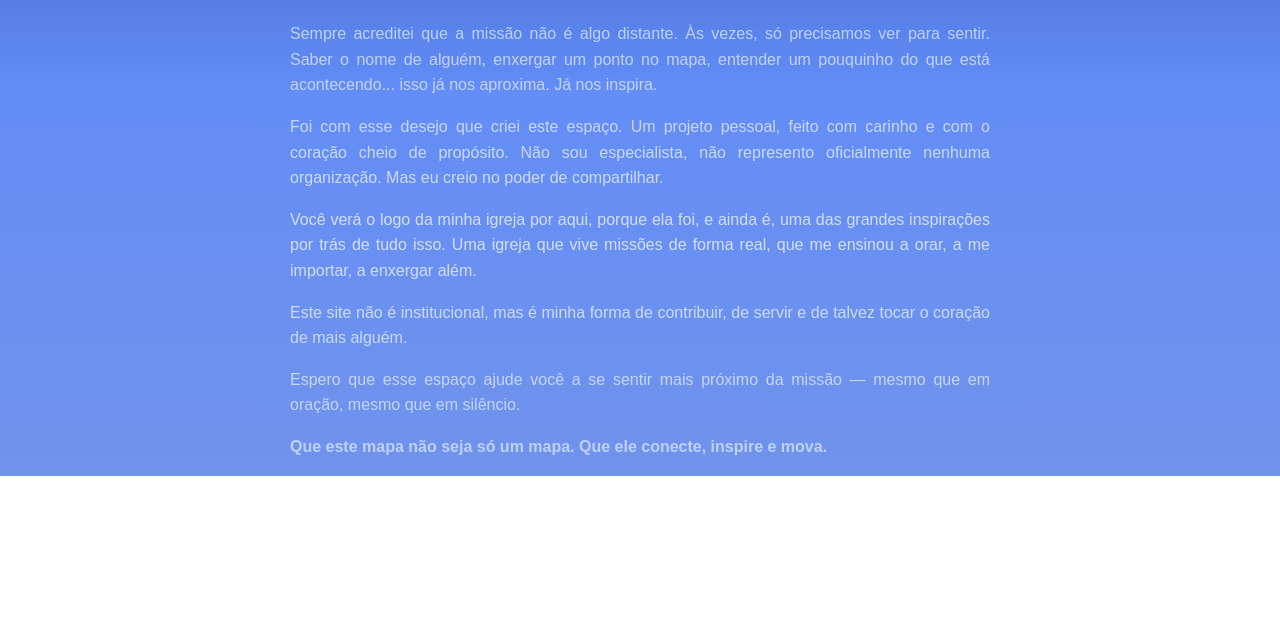
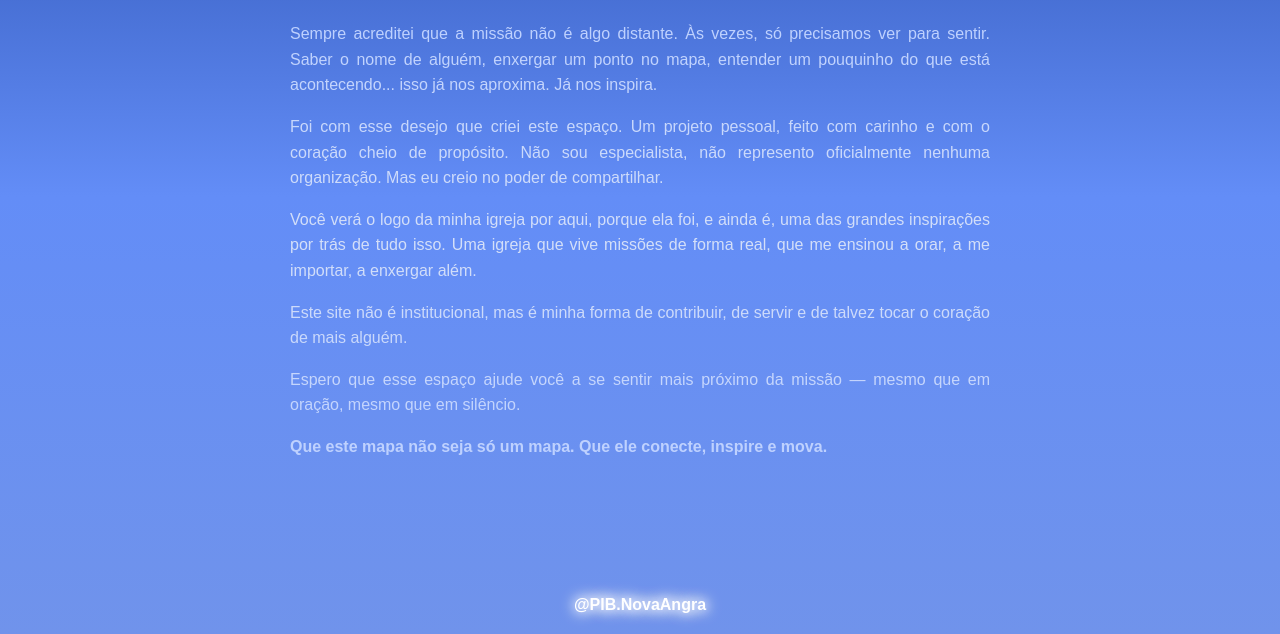
Before and after one commit to K3TH3LY/MapaJMM, a plain HTML site: page index.html in a window 1280 px wide. Shown: the part 678-1312 px from the top of the page. Before the commit the page ends 1154 px from the top, so only its background shows below. Drawn offline with Linux system fonts and the light colour scheme; a script that the page names is missing; a web font is replaced by a local one.

Commit message:
Update index.html

```diff
--- a/index.html
+++ b/index.html
@@ -21,6 +21,33 @@
   0% { transform: scale(1); }
   50% { transform: scale(1.05); }
   100% { transform: scale(1); }
+}
+@keyframes glow {
+  0% {
+    text-shadow: 0 0 2px #ffffff, 0 0 5px #ffffff, 0 0 10px #ffffff;
+  }
+  100% {
+    text-shadow: 0 0 20px #ffffff, 0 0 30px #ffffff, 0 0 20px #ffffff;}
+}
+.instagram-footer {
+  text-align: center;
+  margin-top: 100px;
+  padding: 20px;
+  font-size: 1rem;
+  color: #ffffff;
+}
+
+.instagram-footer a {
+  color: #ffffff;
+  text-decoration: none;
+  font-weight: bold;
+  transition: color 0.3s ease;
+  text-shadow: 0 0 5px #ffffff, 0 0 10px #ffffff, 0 0 20px #ffffff;
+  animation: glow 2s ease-in-out infinite alternate;
+}
+
+.instagram-footer a:hover {
+  color: #5c88f7; /* muda de cor ao passar o mouse */
 }
     body {
       margin: 0;
@@ -925,5 +952,10 @@ function loopAnimation() {
     anim.play(direction);
   }, 1000);
 }
-</script></body>
+</script>
+<footer class="instagram-footer">
+	<a href="https://www.instagram.com/pib.novaangra/profilecard/?igsh=M21qbG9janFrNWRk" target="_blank">@PIB.NovaAngra</a>
+  </footer>
+
+</body>
 </html>
```
